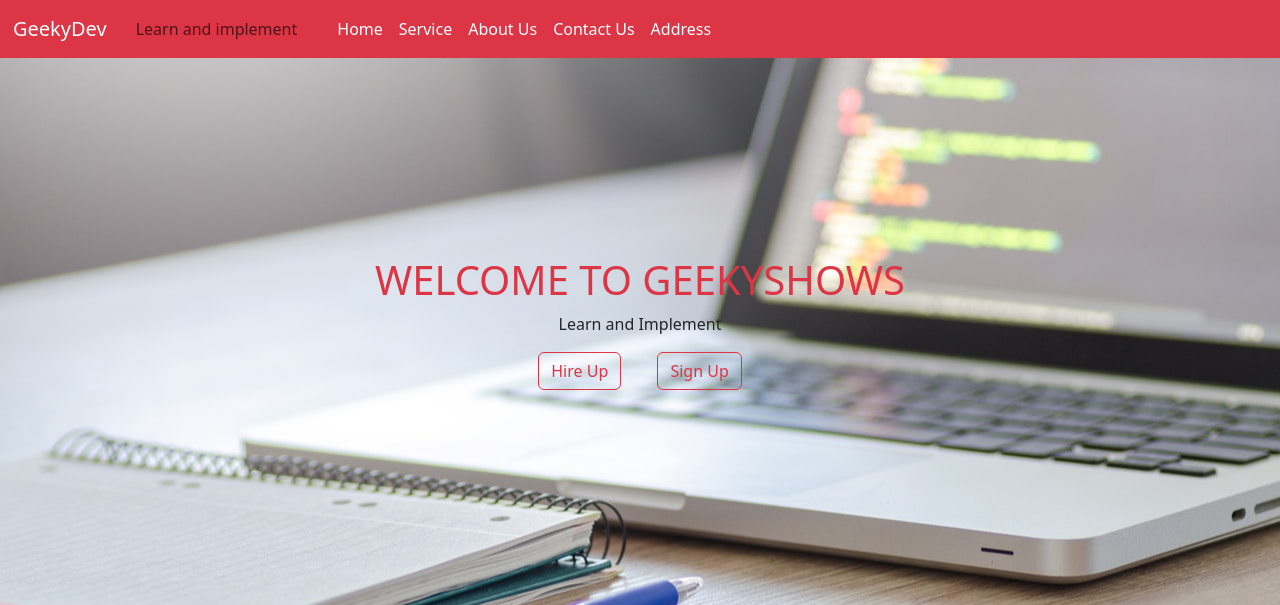
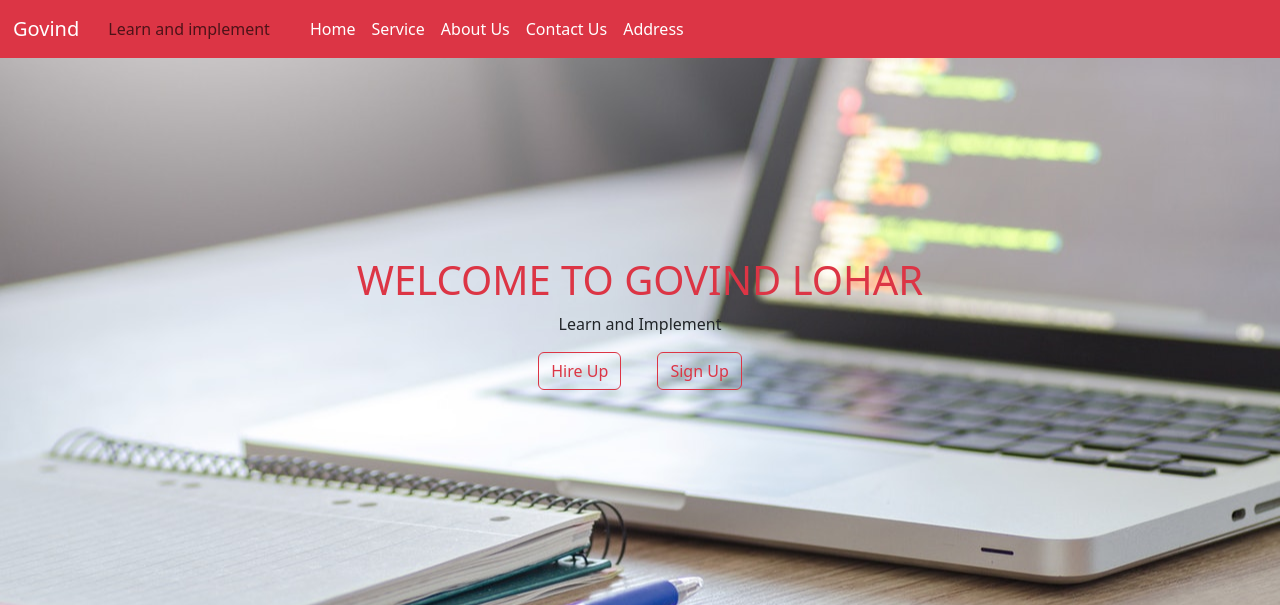
Before and after one commit to Govind-Lohar-0123/Website-Using-Bootstrap, a plain HTML site: page index.html in a window 1280 px wide. Shown: the top 605 px of the page. Drawn offline with nearby package versions, Linux system fonts and the light colour scheme; a script that the page names is missing.

Commit message:
Update index.html

```diff
--- a/index.html
+++ b/index.html
@@ -27,7 +27,7 @@
 
   <!--start navigation-->
   <div class=" navbar navbar-expand-sm bg-danger fixed-top ">
-    <a href="#" class=" btn navbar-brand text-white ">GeekyDev</a>
+    <a href="#" class=" btn navbar-brand text-white ">Govind</a>
     <span class="navbar-text">Learn and implement</span>
     <button type="button" class="btn navbar-toggler" data-toggle="collapse" data-target="#mymenu">
       <span class="navbar-toggler-icon"></span>
@@ -47,7 +47,7 @@
   <!--start jumbotron img-->
   <header class="jumbotron" style="background-image: url(Banner.jpg);">
     <div class="text-center " style="padding-top:13rem;">
-      <h1 class="text-uppercase text-danger font-weight-bold">Welcome to geekyshows</h1>
+      <h1 class="text-uppercase text-danger font-weight-bold">Welcome to Govind Lohar</h1>
       <p class="text-dark font-weight-bold">Learn and Implement</p>
       <a href="#" class="btn btn-outline-danger " style="margin-right:2rem">Hire Up</a>
       <a href="#" class="btn btn-outline-danger">Sign Up</a>
```
